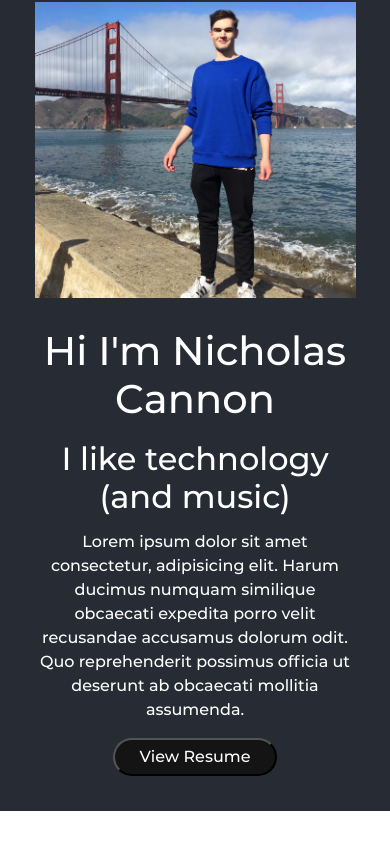
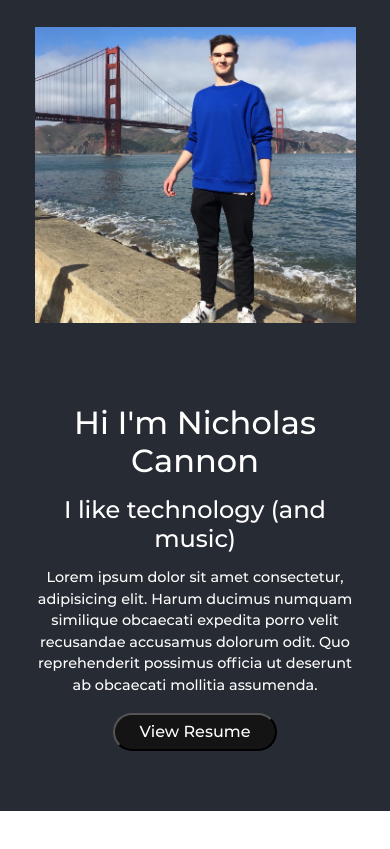
Before and after one commit to nicholascannon1/portfolio, a website built with webpack: page index.html in a window 390 px wide. Shown: the part 877-1726 px from the top of the page. Built offline with nearby package versions, Linux system fonts and the light colour scheme.

Commit message:
Finished about section. Text scales nicely and everything fits into the section

```diff
--- a/src/css/about.css
+++ b/src/css/about.css
@@ -16,3 +16,18 @@
     width: 400px;
   }
 }
+
+/* Responsive text for small displays */
+@media (max-width: 576px) {
+  #about h1 {
+    font-size: 2em;
+  }
+
+  #about h2 {
+    font-size: 1.5em;
+  }
+
+  #about p {
+    font-size: 0.9em;
+  }
+}
--- a/src/css/style.css
+++ b/src/css/style.css
@@ -33,6 +33,7 @@ body {
   color: #141414;
   height: 100%;
   margin-bottom: 200px; /* Margin bottom by footer height */
+  position: absolute;
 }
 
 .siteSection {
```
